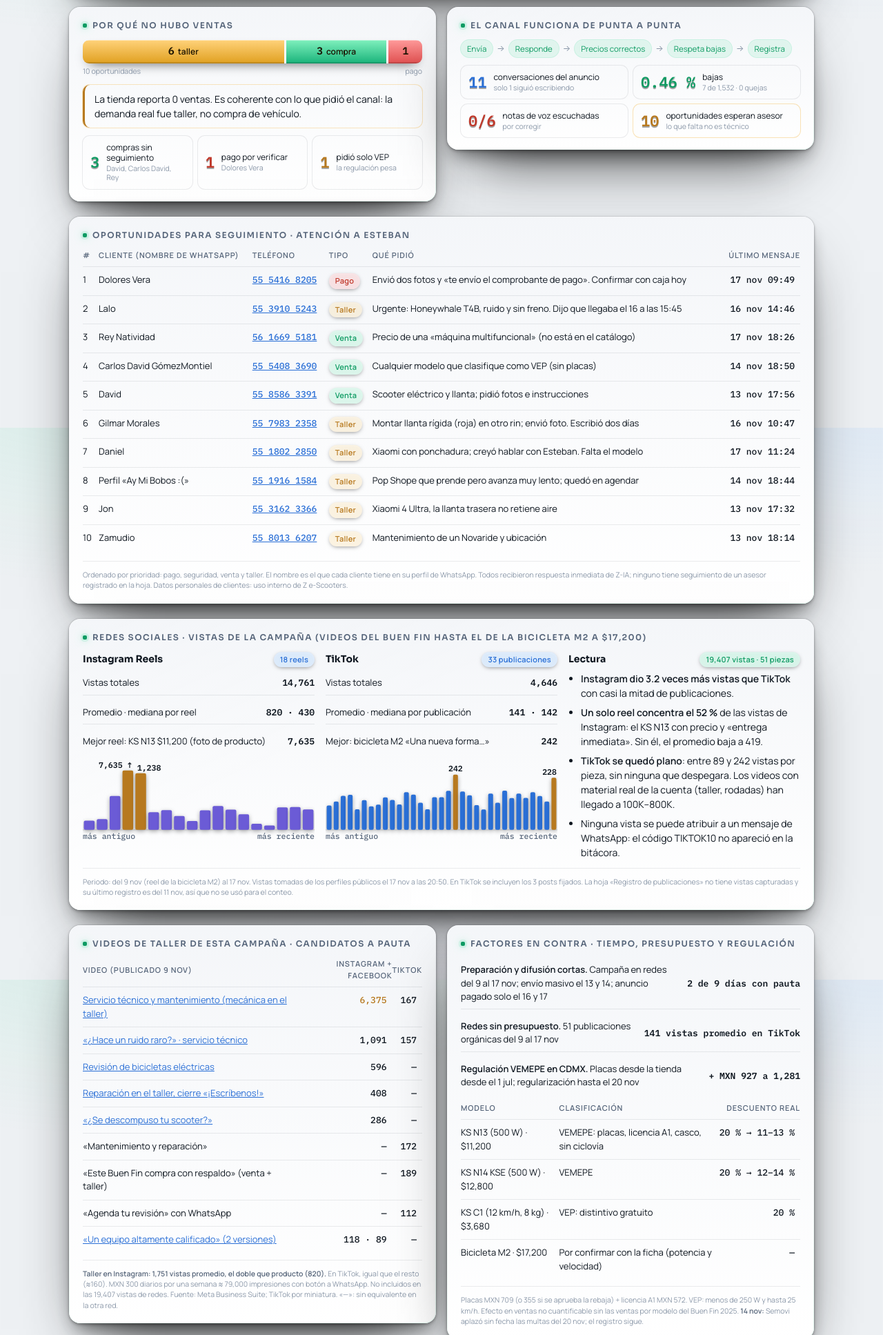
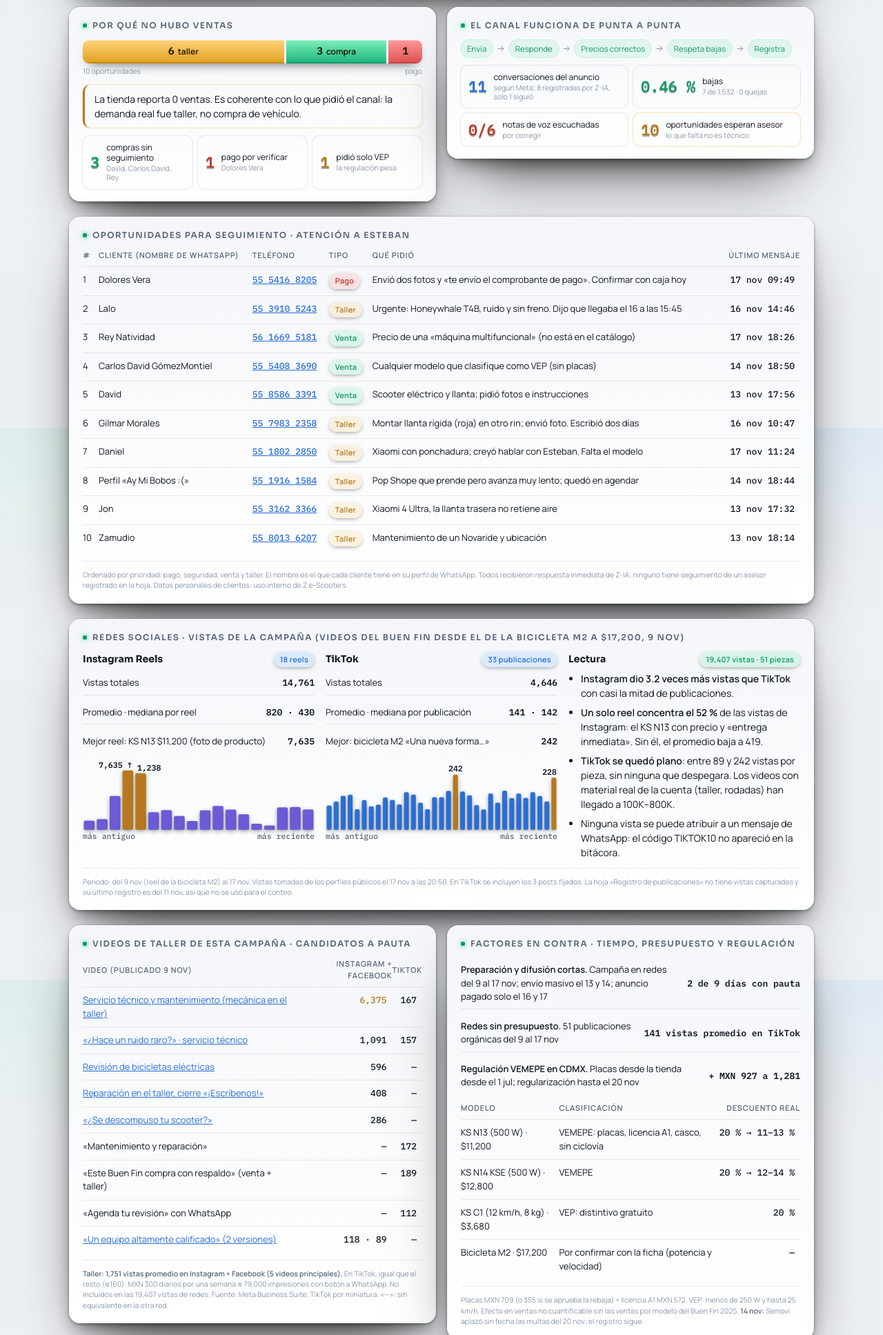
Before and after one commit to AISENSITIVITYSOLUTIONS/zpev-buenfin-informe, a plain HTML site: page public/index.html in a window 1280 px wide. Shown: the part 980-2915 px from the top of the page at 69% size. Drawn offline with Linux system fonts and the light colour scheme.

Commit message:
fix: coherencia de cifras del informe
Co-Authored-By: Claude Opus 5.5 <noreply@anthropic.com>
Claude-Session: https://claude.ai/code/session_01FwfMU5Rp9eS8opwegVLzQS

```diff
--- a/public/index.html
+++ b/public/index.html
@@ -272,7 +272,7 @@ table.vs.mini td.lose{font-size:11px}
       <h2>El canal funciona de punta a punta</h2>
       <div class="flow"><span>Envía</span><i>→</i><span>Responde</span><i>→</i><span>Precios correctos</span><i>→</i><span>Respeta bajas</span><i>→</i><span>Registra</span></div>
       <div class="tiles two">
-        <div><b style="color:var(--sky)">11</b><span>conversaciones del anuncio<em>solo 1 siguió escribiendo</em></span></div>
+        <div><b style="color:var(--sky)">11</b><span>conversaciones del anuncio<em>según Meta; 8 registradas por Z-IA, solo 1 siguió</em></span></div>
         <div><b style="color:var(--accent)">0.46 %</b><span>bajas<em>7 de 1,532 · 0 quejas</em></span></div>
         <div><b style="color:var(--rose)">0/6</b><span>notas de voz escuchadas<em>por corregir</em></span></div>
         <div class="hot"><b style="color:var(--gold)">10</b><span>oportunidades esperan asesor<em>lo que falta no es técnico</em></span></div>
@@ -299,7 +299,7 @@ table.vs.mini td.lose{font-size:11px}
   </section>
 
   <section class="panel">
-    <h2>Redes sociales · vistas de la campaña (videos del Buen Fin hasta el de la bicicleta M2 a $17,200)</h2>
+    <h2>Redes sociales · vistas de la campaña (videos del Buen Fin desde el de la bicicleta M2 a $17,200, 9 nov)</h2>
     <div class="cols3">
       <div>
         <div style="display:flex;justify-content:space-between;align-items:baseline;margin-bottom:6px"><b style="font-family:var(--display)">Instagram Reels</b><span class="pill b">18 reels</span></div>
@@ -347,7 +347,7 @@ table.vs.mini td.lose{font-size:11px}
         <tr><td>«Agenda tu revisión» con WhatsApp</td><td class="n">—</td><td class="n">112</td></tr>
         <tr><td><a href="https://www.instagram.com/reel/DfiprL6nPkH/" style="color:var(--sky)">«Un equipo altamente calificado» (2 versiones)</a></td><td class="n">118 · 89</td><td class="n">—</td></tr>
       </table>
-      <p class="foot" style="margin:10px 0 0;font-size:11px"><strong>Taller en Instagram: 1,751 vistas promedio, el doble que producto (820).</strong> En TikTok, igual que el resto (≈160). MXN 300 diarios por una semana ≈ 79,000 impresiones con botón a WhatsApp. No incluidos en las 19,407 vistas de redes. Fuente: Meta Business Suite; TikTok por miniatura. «—»: sin equivalente en la otra red.</p>
+      <p class="foot" style="margin:10px 0 0;font-size:11px"><strong>Taller: 1,751 vistas promedio en Instagram + Facebook (5 videos principales).</strong> En TikTok, igual que el resto (≈160). MXN 300 diarios por una semana ≈ 79,000 impresiones con botón a WhatsApp. No incluidos en las 19,407 vistas de redes. Fuente: Meta Business Suite; TikTok por miniatura. «—»: sin equivalente en la otra red.</p>
     </section>
 
     <section class="panel">
```
